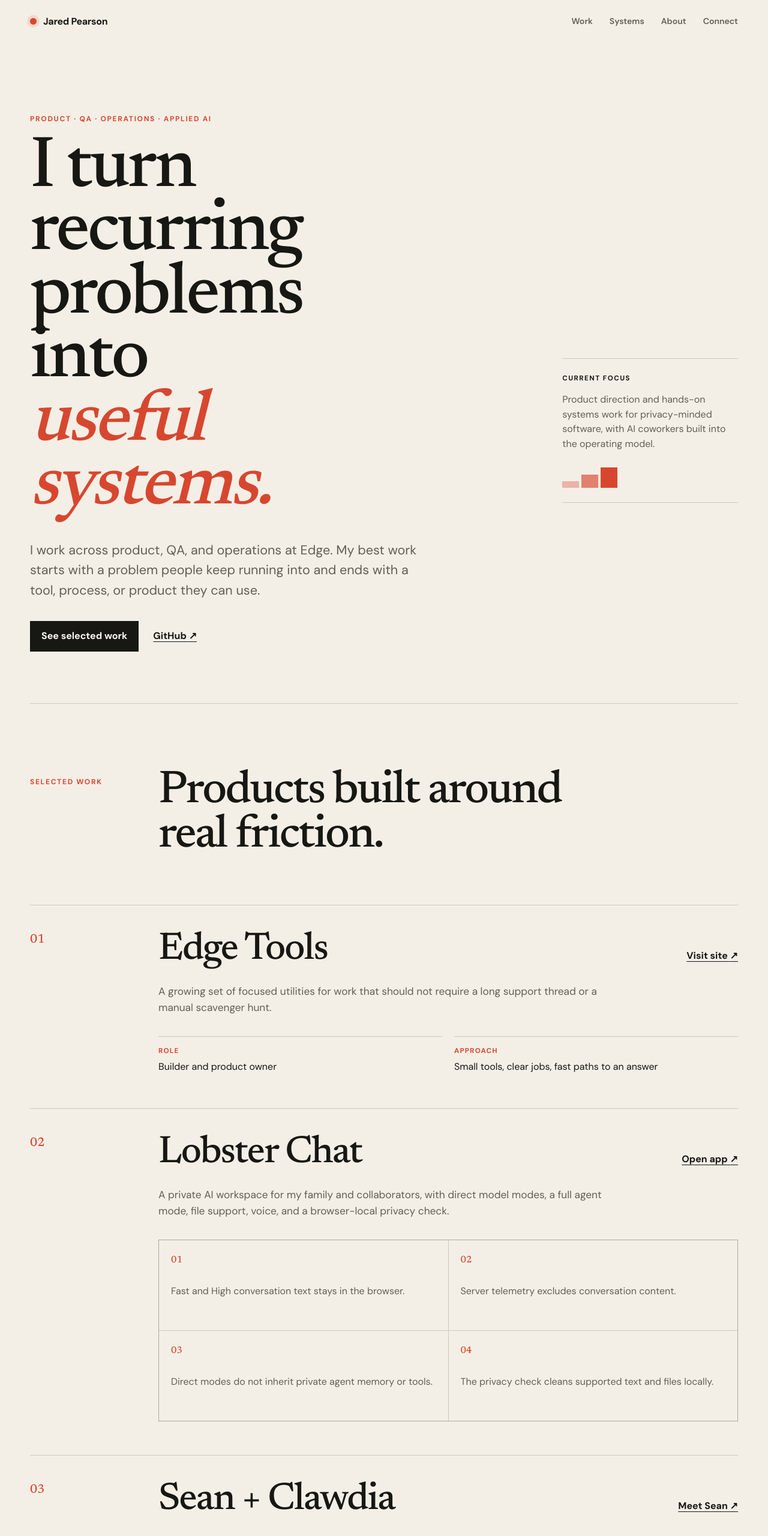
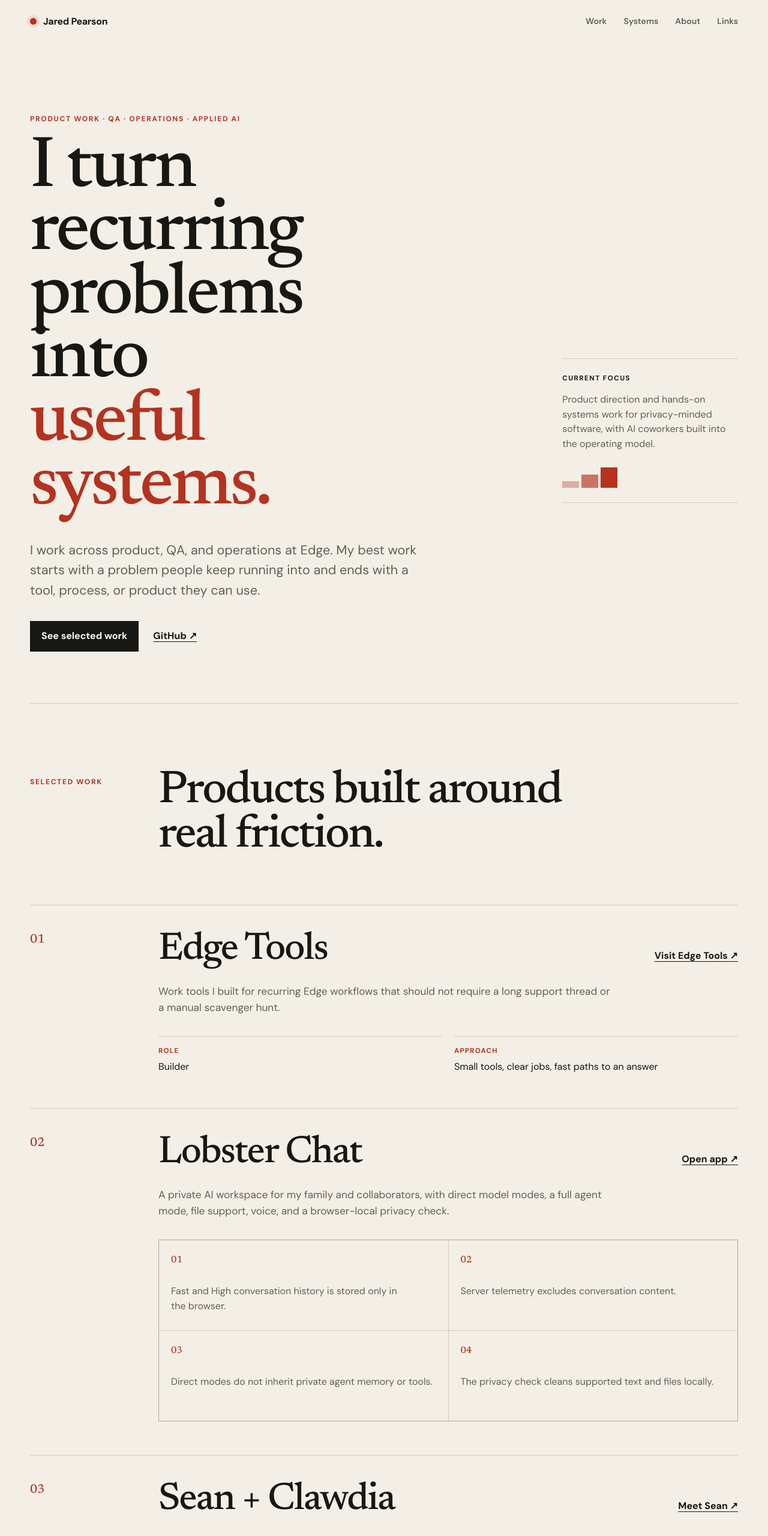
Before and after one commit to clawSean/jpop-cloud, a plain HTML site: page index.html in a window 1280 px wide. Shown: the top 2560 px of the page at 60% size. Drawn offline with Linux system fonts and the light colour scheme.

Commit message:
Tighten portfolio claims and accessibility

```diff
--- a/index.html
+++ b/index.html
@@ -17,7 +17,7 @@
   <link rel="preconnect" href="https://fonts.googleapis.com">
   <link rel="preconnect" href="https://fonts.gstatic.com" crossorigin>
   <link href="https://fonts.googleapis.com/css2?family=DM+Sans:wght@400;500;600;700&family=Newsreader:opsz,wght@6..72,500;6..72,600&display=swap" rel="stylesheet">
-  <link rel="stylesheet" href="/styles.css?v=20260917a">
+  <link rel="stylesheet" href="/styles.css?v=20260917b">
 </head>
 <body>
   <a class="skip-link" href="#main">Skip to content</a>
@@ -34,7 +34,7 @@
         <a href="#work">Work</a>
         <a href="#systems">Systems</a>
         <a href="#about">About</a>
-        <a href="#connect">Connect</a>
+        <a href="#links">Links</a>
       </div>
     </nav>
   </header>
@@ -42,8 +42,8 @@
   <main id="main">
     <section class="hero shell" id="top">
       <div class="hero-copy">
-        <p class="eyebrow">Product · QA · Operations · Applied AI</p>
-        <h1><span>I turn</span><span>recurring</span><span>problems</span><span>into</span><em>useful</em><em>systems.</em></h1>
+        <p class="eyebrow">Product work · QA · Operations · Applied AI</p>
+        <h1><span>I turn </span><span>recurring </span><span>problems </span><span>into </span><span class="accent">useful </span><span class="accent">systems.</span></h1>
         <p class="hero-lede">I work across product, QA, and operations at Edge. My best work starts with a problem people keep running into and ends with a tool, process, or product they can use.</p>
         <div class="hero-actions">
           <a class="button button-dark" href="#work">See selected work</a>
@@ -68,11 +68,11 @@
           <div class="project-body">
             <div class="project-title-row">
               <h3>Edge Tools</h3>
-              <a class="project-link" href="https://edgetools.app" aria-label="Visit Edge Tools">Visit site <span aria-hidden="true">↗</span></a>
+              <a class="project-link" href="https://edgetools.app">Visit Edge Tools <span aria-hidden="true">↗</span></a>
             </div>
-            <p class="project-summary">A growing set of focused utilities for work that should not require a long support thread or a manual scavenger hunt.</p>
+            <p class="project-summary">Work tools I built for recurring Edge workflows that should not require a long support thread or a manual scavenger hunt.</p>
             <ul class="project-facts" aria-label="Edge Tools details">
-              <li><strong>Role</strong><span>Builder and product owner</span></li>
+              <li><strong>Role</strong><span>Builder</span></li>
               <li><strong>Approach</strong><span>Small tools, clear jobs, fast paths to an answer</span></li>
             </ul>
           </div>
@@ -87,7 +87,7 @@
             </div>
             <p class="project-summary">A private AI workspace for my family and collaborators, with direct model modes, a full agent mode, file support, voice, and a browser-local privacy check.</p>
             <div class="privacy-grid">
-              <div><span class="privacy-mark" aria-hidden="true">01</span><p>Fast and High conversation text stays in the browser.</p></div>
+              <div><span class="privacy-mark" aria-hidden="true">01</span><p>Fast and High conversation history is stored only in the browser.</p></div>
               <div><span class="privacy-mark" aria-hidden="true">02</span><p>Server telemetry excludes conversation content.</p></div>
               <div><span class="privacy-mark" aria-hidden="true">03</span><p>Direct modes do not inherit private agent memory or tools.</p></div>
               <div><span class="privacy-mark" aria-hidden="true">04</span><p>The privacy check cleans supported text and files locally.</p></div>
@@ -102,7 +102,7 @@
               <h3>Sean + Clawdia</h3>
               <a class="project-link" href="https://sean.jpop.cloud">Meet Sean <span aria-hidden="true">↗</span></a>
             </div>
-            <p class="project-summary">Two AI coworkers with different jobs, identities, operating environments, and public work. Sean is my always-on agent and build partner. Clawdia works inside Edge.</p>
+            <p class="project-summary">Two AI coworkers with different jobs, identities, operating environments, and public work. Sean is my personal agent and build partner. Clawdia is the AI coworker I built for my work at Edge.</p>
             <div class="agent-links">
               <a href="https://github.com/clawSean"><span>Sean’s GitHub</span><span aria-hidden="true">↗</span></a>
               <a href="https://github.com/EdgeClaws"><span>Clawdia’s GitHub</span><span aria-hidden="true">↗</span></a>
@@ -134,7 +134,7 @@
           <h2>Product judgment with an operator’s view.</h2>
         </div>
         <div class="about-copy">
-          <p>I work in QA and operations at Edge, a privacy-focused cryptocurrency wallet. The role gives me a close view of what users struggle with, what teams need to ship safely, and where a better process can change the outcome.</p>
+          <p>I work across QA and operations at Edge, a privacy-focused cryptocurrency wallet, and take on product problems that sit between teams. The role gives me a close view of what users struggle with, what teams need to ship safely, and where a better process can change the outcome.</p>
           <p>My background combines psychology, entrepreneurship, UX design, and product management. I use that mix to frame problems, improve workflows, and build practical agent systems around the people doing the work.</p>
           <div class="credentials" aria-label="Education and certificates">
             <span>B.S. Psychology + Entrepreneurship</span>
@@ -145,12 +145,12 @@
       </div>
     </section>
 
-    <section class="section section-rule shell" id="connect">
+    <section class="section section-rule shell" id="links">
       <div class="connect-panel">
         <div>
           <p class="eyebrow">Explore the work</p>
           <h2>Follow the receipts.</h2>
-          <p>The public trail covers my projects, Sean’s shipped work, and the open-source contributions behind the system.</p>
+          <p>The public trail covers my projects, Sean’s shipped work, and the <a href="https://sean.jpop.cloud/contributions/">open-source contributions</a> behind the system.</p>
         </div>
         <div class="connect-links">
           <a href="https://github.com/JP0P"><span>Jared on GitHub</span><span aria-hidden="true">↗</span></a>
@@ -165,8 +165,8 @@
   <footer class="footer shell">
     <span>Jared Pearson</span>
     <span>San Diego, California</span>
-    <span>© <span data-year></span></span>
+    <span>© <span data-year>2026</span></span>
   </footer>
-  <script src="/site.js"></script>
+  <script src="/site.js?v=20260917b"></script>
 </body>
 </html>
--- a/site.js
+++ b/site.js
@@ -17,4 +17,10 @@ if (menuButton && navLinks) {
     navLinks.classList.remove("is-open");
     menuButton.setAttribute("aria-expanded", "false");
   }));
+  document.addEventListener("keydown", (event) => {
+    if (event.key !== "Escape") return;
+    navLinks.classList.remove("is-open");
+    menuButton.setAttribute("aria-expanded", "false");
+    menuButton.focus();
+  });
 }
--- a/styles.css
+++ b/styles.css
@@ -5,7 +5,7 @@
   --ink: #171713;
   --muted: #625f56;
   --line: rgba(23, 23, 19, 0.18);
-  --signal: #d7472f;
+  --signal: #b53220;
   --signal-soft: #edc6b9;
   --moss: #34483b;
   --night: #171d19;
@@ -14,7 +14,7 @@
 }
 
 * { box-sizing: border-box; }
-html { scroll-behavior: smooth; text-size-adjust: 100%; }
+html { scroll-behavior: smooth; -webkit-text-size-adjust: 100%; text-size-adjust: 100%; }
 body { margin: 0; color: var(--ink); background: var(--paper); font-family: var(--sans); line-height: 1.55; overflow-x: hidden; }
 a { color: inherit; }
 button { font: inherit; }
@@ -37,8 +37,8 @@ button { font: inherit; }
 h1, h2, h3, p { text-wrap: pretty; }
 h1, h2 { font-family: var(--serif); font-weight: 500; letter-spacing: -.035em; overflow-wrap: anywhere; }
 h1 { max-width: 850px; margin: 0; font-size: clamp(4.2rem, 9.4vw, 8.4rem); line-height: .88; }
-h1 span, h1 em { display: block; }
-h1 em { color: var(--signal); font-weight: 500; }
+h1 span { display: block; }
+h1 .accent { color: var(--signal); font-weight: 500; }
 .hero-lede { max-width: 670px; margin: 36px 0 0; color: var(--muted); font-size: clamp(1.08rem, 1.8vw, 1.35rem); }
 .hero-actions { display: flex; flex-wrap: wrap; align-items: center; gap: 24px; margin-top: 34px; }
 .button { min-height: 48px; display: inline-flex; align-items: center; justify-content: center; padding: 12px 18px; border: 1px solid var(--ink); text-decoration: none; font-weight: 700; }
```
